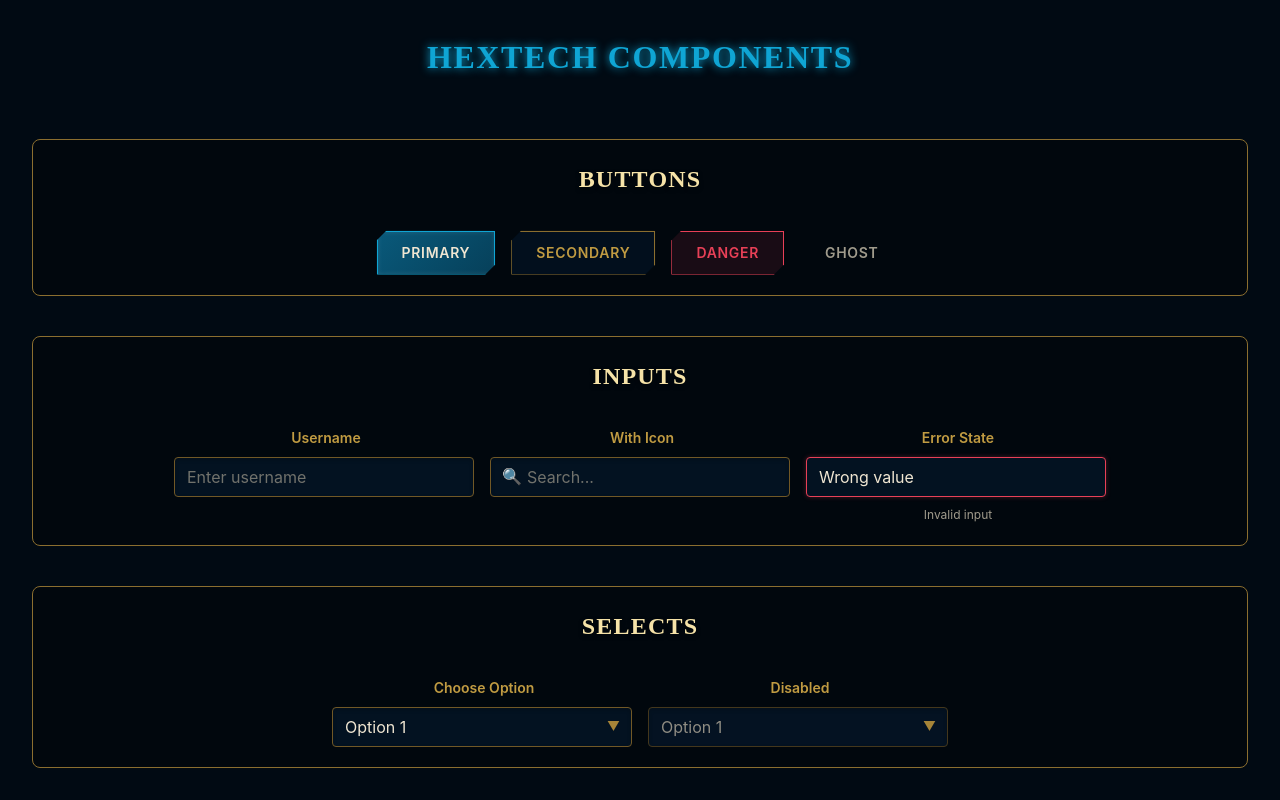
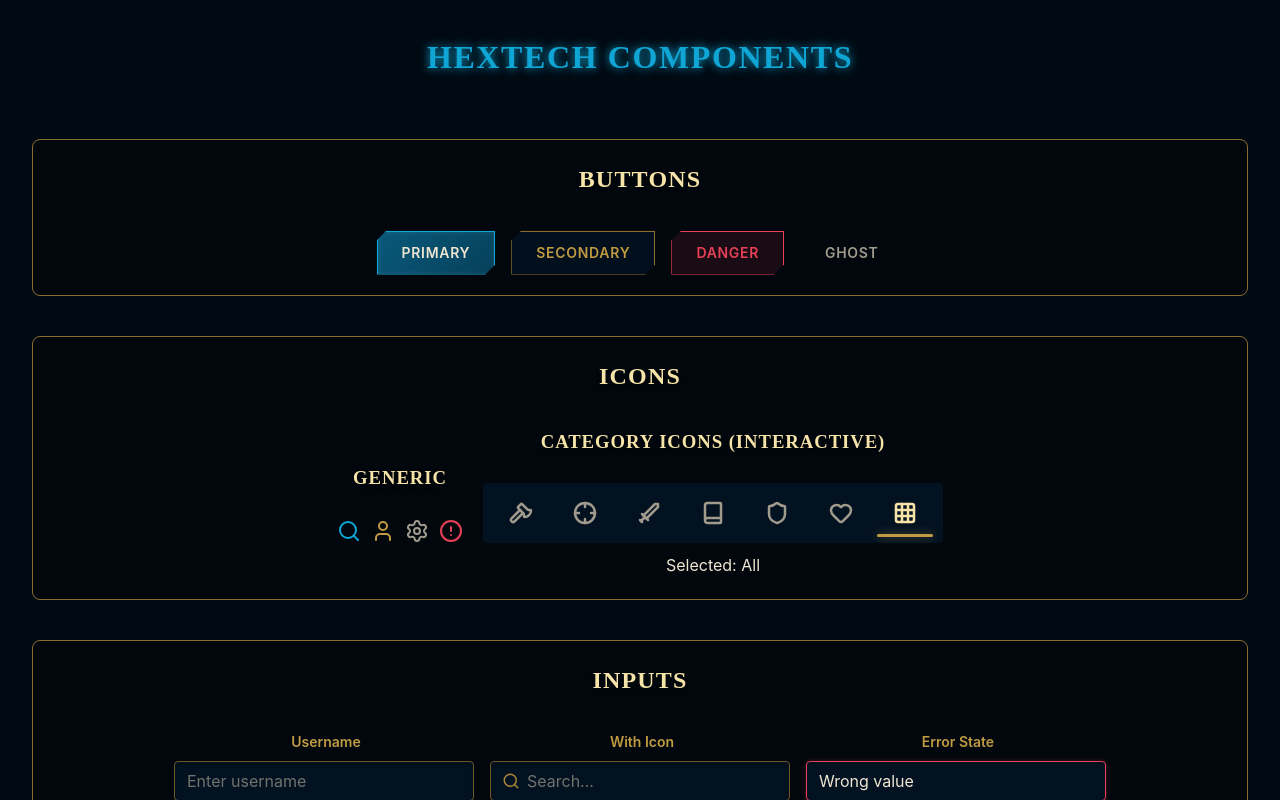
Before and after one commit to Showork620/loldic-lite, a React (Vite) app: page / in a window 1280 px wide. Shown: the top 800 px of the page. Built offline with nearby package versions, Linux system fonts and the light colour scheme.

Commit message:
トップページのコンポーネント一覧更新

```diff
--- a/src/App.tsx
+++ b/src/App.tsx
@@ -3,10 +3,13 @@
 import { Input } from './components/ui/Input';
 import { Select } from './components/ui/Select';
 import { Combobox } from './components/ui/Combobox';
+import { Icon } from './components/ui/Icon';
+import { CategoryIcon, type IconCategory } from './components/ui/CategoryIcon';
 import './App.css';
 
 function App() {
   const [comboboxValue, setComboboxValue] = useState('');
+  const [activeCategory, setActiveCategory] = useState<IconCategory>('All');
 
   const selectOptions = [
     { value: 'option1', label: 'Option 1' },
@@ -23,6 +26,8 @@
     { value: 'zed', label: 'Zed' },
   ];
 
+  const categories: IconCategory[] = ['Fighter', 'Marksman', 'Assassin', 'Mage', 'Tank', 'Support', 'All'];
+
   return (
     <div className="layout">
       <h1 className="title">Hextech Components</h1>
@@ -38,6 +43,37 @@
         </div>
       </div>
 
+      {/* Icons */}
+      <div className="section">
+        <h2>Icons</h2>
+        <div className="row" style={{ alignItems: 'center', gap: '20px' }}>
+          <div style={{ display: 'flex', flexDirection: 'column', alignItems: 'center', gap: '10px' }}>
+            <h3>Generic</h3>
+            <div style={{ display: 'flex', gap: '10px' }}>
+              <Icon name="Search" color="primary" />
+              <Icon name="User" color="gold" />
+              <Icon name="Settings" color="secondary" />
+              <Icon name="AlertCircle" color="danger" />
+            </div>
+          </div>
+
+          <div style={{ display: 'flex', flexDirection: 'column', alignItems: 'center', gap: '10px' }}>
+            <h3>Category Icons (Interactive)</h3>
+            <div style={{ display: 'flex', gap: '8px', padding: '10px', background: 'var(--color-navy-900)', borderRadius: '4px' }}>
+              {categories.map((cat) => (
+                <CategoryIcon
+                  key={cat}
+                  category={cat}
+                  isActive={activeCategory === cat}
+                  onClick={() => setActiveCategory(cat)}
+                />
+              ))}
+            </div>
+            <span>Selected: {activeCategory}</span>
+          </div>
+        </div>
+      </div>
+
       {/* Inputs */}
       <div className="section">
         <h2>Inputs</h2>
@@ -46,7 +82,11 @@
             <Input label="Username" placeholder="Enter username" />
           </div>
           <div style={{ width: '300px' }}>
-            <Input label="With Icon" placeholder="Search..." leftIcon="🔍" />
+            <Input
+              label="With Icon"
+              placeholder="Search..."
+              leftIcon={<Icon name="Search" size={18} />}
+            />
           </div>
           <div style={{ width: '300px' }}>
             <Input label="Error State" error="Invalid input" defaultValue="Wrong value" />
```
